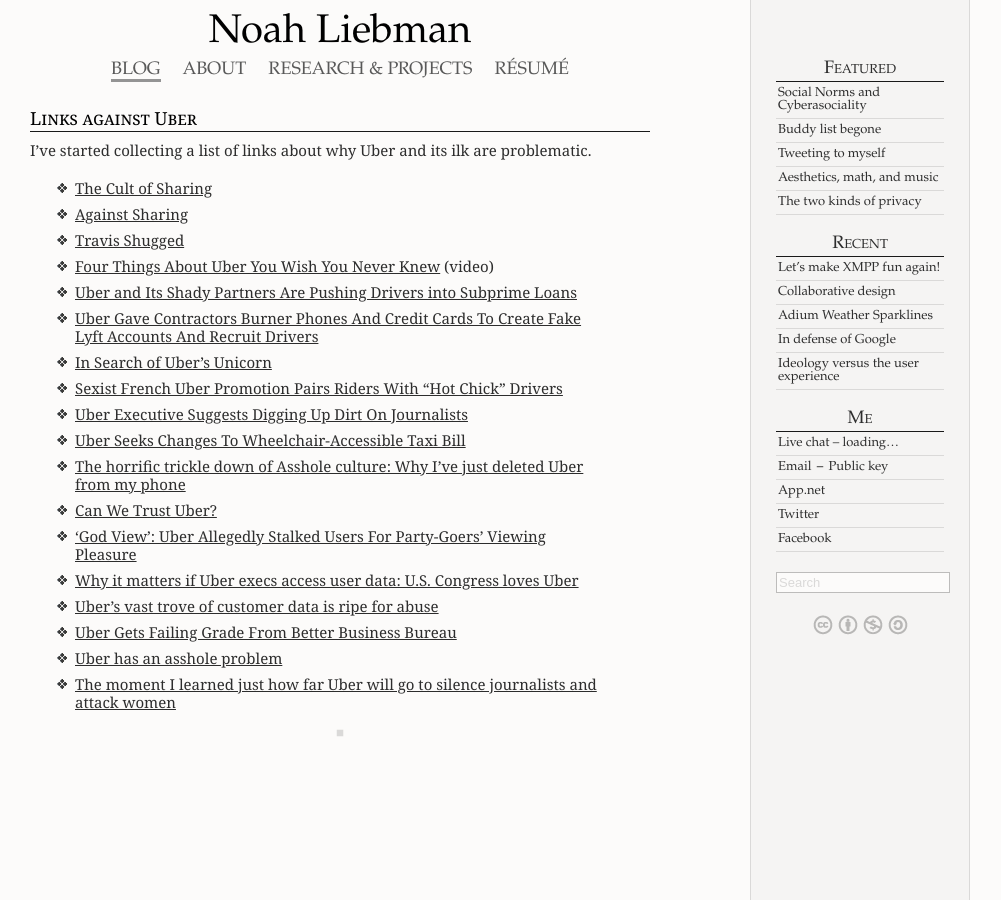
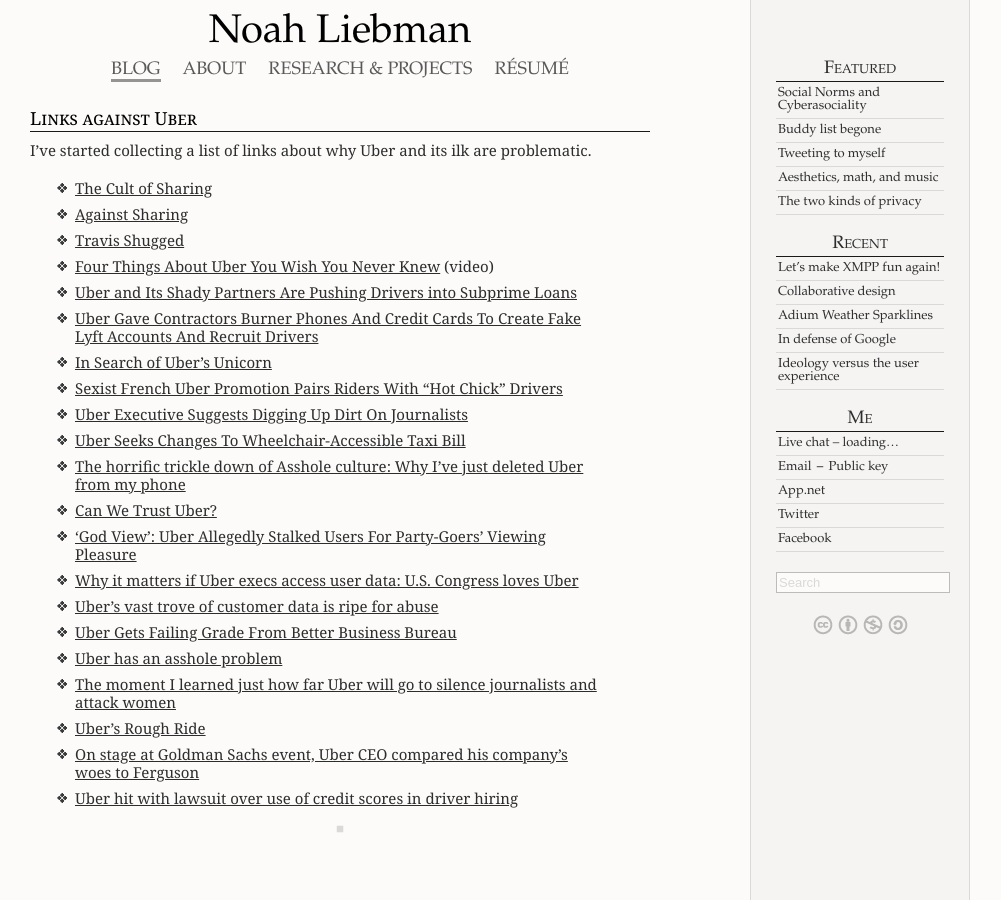
Before and after one commit to Noleli/homepage, a Jekyll site: the page built from pages/linksagainstuber.md, in a window 1280 px wide. Shown: the whole page, without its empty margins (140-1141 px from the left). Built offline with Jekyll 4.4.1, drawn with Linux system fonts in a browser that asks for light colours; nearby versions of some CDN libraries; comment, search, counter and statistics services are not loaded.

Commit message:
uber links

```diff
--- a/pages/linksagainstuber.md
+++ b/pages/linksagainstuber.md
@@ -22,3 +22,6 @@
 - [Uber Gets Failing Grade From Better Business Bureau](http://www.huffingtonpost.com/2014/10/11/uber-better-business-bureau-f-rating_n_5969894.html)
 - [Uber has an asshole problem](http://www.vox.com/2014/11/18/7240295/uber-privacy)
 - [The moment I learned just how far Uber will go to silence journalists and attack women](http://pando.com/2014/11/17/the-moment-i-learned-just-how-far-uber-will-go-to-silence-journalists-and-attack-women/)
+- [Uber’s Rough Ride](http://www.nytimes.com/2014/11/22/opinion/joe-nocera-ubers-rough-ride.html?_r=1)
+- [On stage at Goldman Sachs event, Uber CEO compared his company’s woes to Ferguson](http://pando.com/2014/11/20/on-stage-at-goldman-sachs-event-travis-kalanick-compared-his-companys-woes-to-ferguson/)
+- [Uber hit with lawsuit over use of credit scores in driver hiring](https://gigaom.com/2014/11/25/uber-hit-with-lawsuit-over-use-of-credit-scores-in-driver-hiring/)
```
